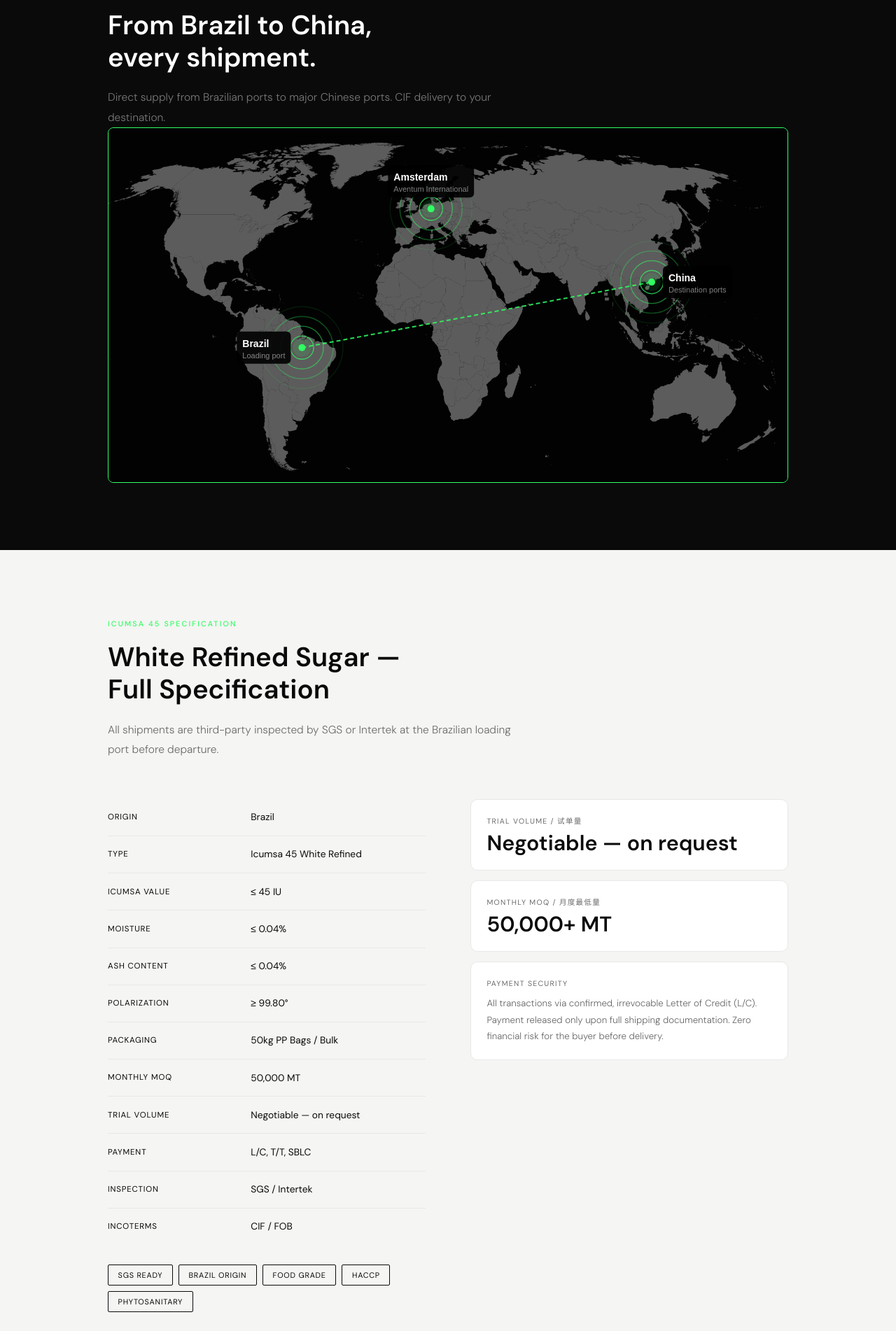
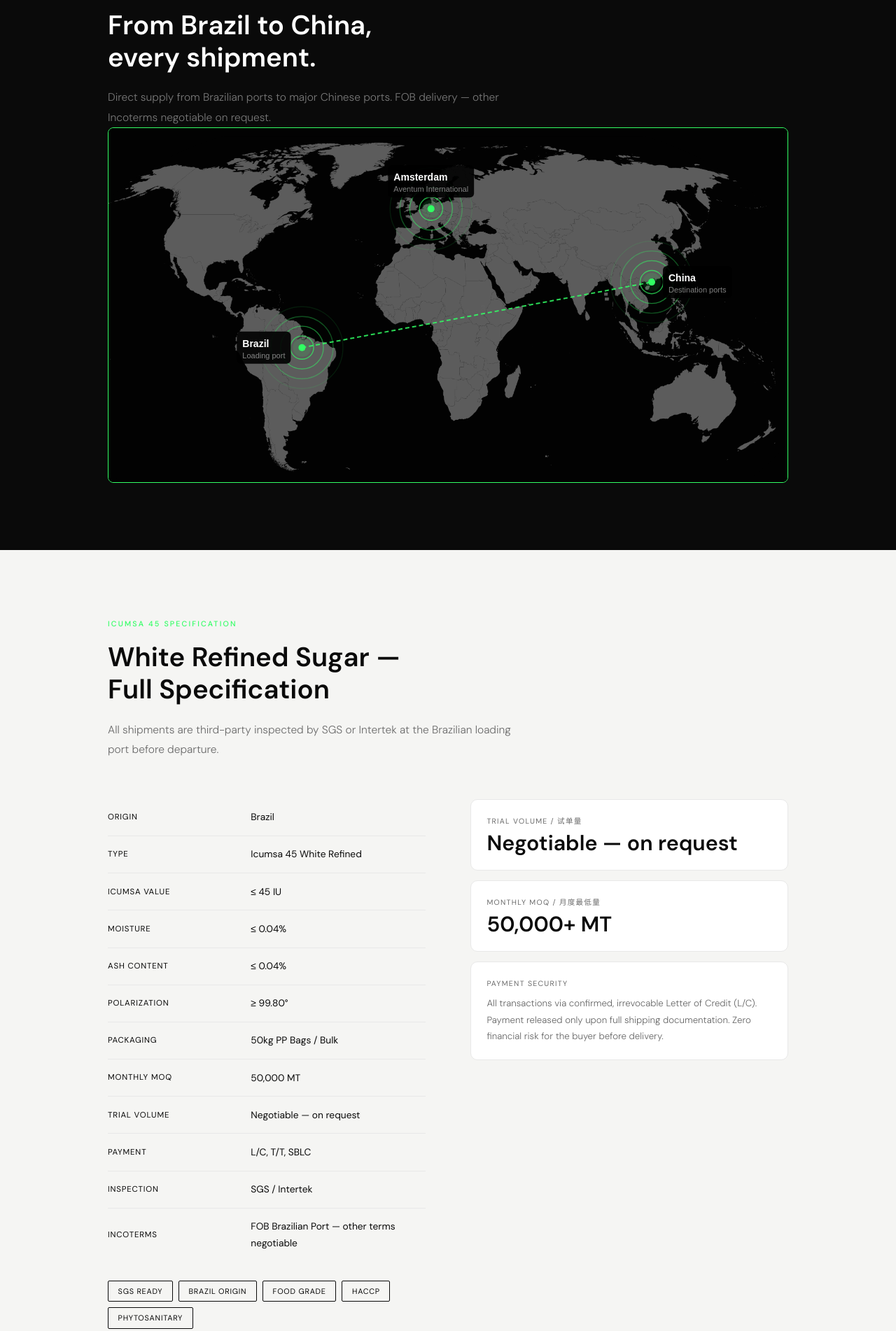
Before and after one commit to Aventuminternational/Aventum-website, a plain HTML site: page index.html in a window 1280 px wide. Shown: the part 3600-5502 px from the top of the page at 70% size. Drawn offline with Linux system fonts and the light colour scheme.

Commit message:
Nieuwe HTML

```diff
--- a/index.html
+++ b/index.html
@@ -746,7 +746,7 @@ footer{background:#0a0a0a;padding:2.75rem 4rem;border-top:1px solid rgba(255,255
   <div class="section-wrap">
     <div class="section-tag reveal"><span class="lang-en">Our Route</span><span class="lang-cn">我们的航线</span></div>
     <h2 class="reveal"><span class="lang-en">From Brazil to China,<br>every shipment.</span><span class="lang-cn">从巴西到中国<br>每批货物</span></h2>
-    <p class="lead reveal" style="margin-bottom:0"><span class="lang-en">Direct supply from Brazilian ports to major Chinese ports. CIF delivery to your destination.</span><span class="lang-cn">从巴西港口直接供货至中国主要港口，CIF交货至您的目的地。</span></p>
+    <p class="lead reveal" style="margin-bottom:0"><span class="lang-en">Direct supply from Brazilian ports to major Chinese ports. FOB delivery — other Incoterms negotiable on request.</span><span class="lang-cn">从巴西港口直接供货至中国主要港口，FOB交货，其他贸易条款可协商。</span></p>
     <div class="map-container reveal" id="map-outer">
       <div id="map-scene" style="position:relative;width:100%;z-index:1">
   <div id="map-card" style="position:relative;border-radius:12px;overflow:hidden;transition:transform 1.2s cubic-bezier(0.16,1,0.3,1),box-shadow 1.2s ease">
@@ -983,7 +983,7 @@ obs.observe(document.getElementById('map-card'));
           <tr><td><span class="lang-en">Trial Volume</span><span class="lang-cn">试单量</span></td><td><span class="lang-en">Negotiable — on request</span><span class="lang-cn">可协商，请联系洽谈</span></td></tr>
           <tr><td><span class="lang-en">Payment</span><span class="lang-cn">支付方式</span></td><td>L/C, T/T, SBLC</td></tr>
           <tr><td><span class="lang-en">Inspection</span><span class="lang-cn">检验</span></td><td>SGS / Intertek</td></tr>
-          <tr><td>Incoterms</td><td>CIF / FOB</td></tr>
+          <tr><td>Incoterms</td><td><span class="lang-en">FOB Brazilian Port — other terms negotiable</span><span class="lang-cn">FOB巴西港口，其他贸易条款可协商</span></td></tr>
         </table>
         <div class="cert-badges">
           <span class="badge">SGS Ready</span><span class="badge">Brazil Origin</span>
```
